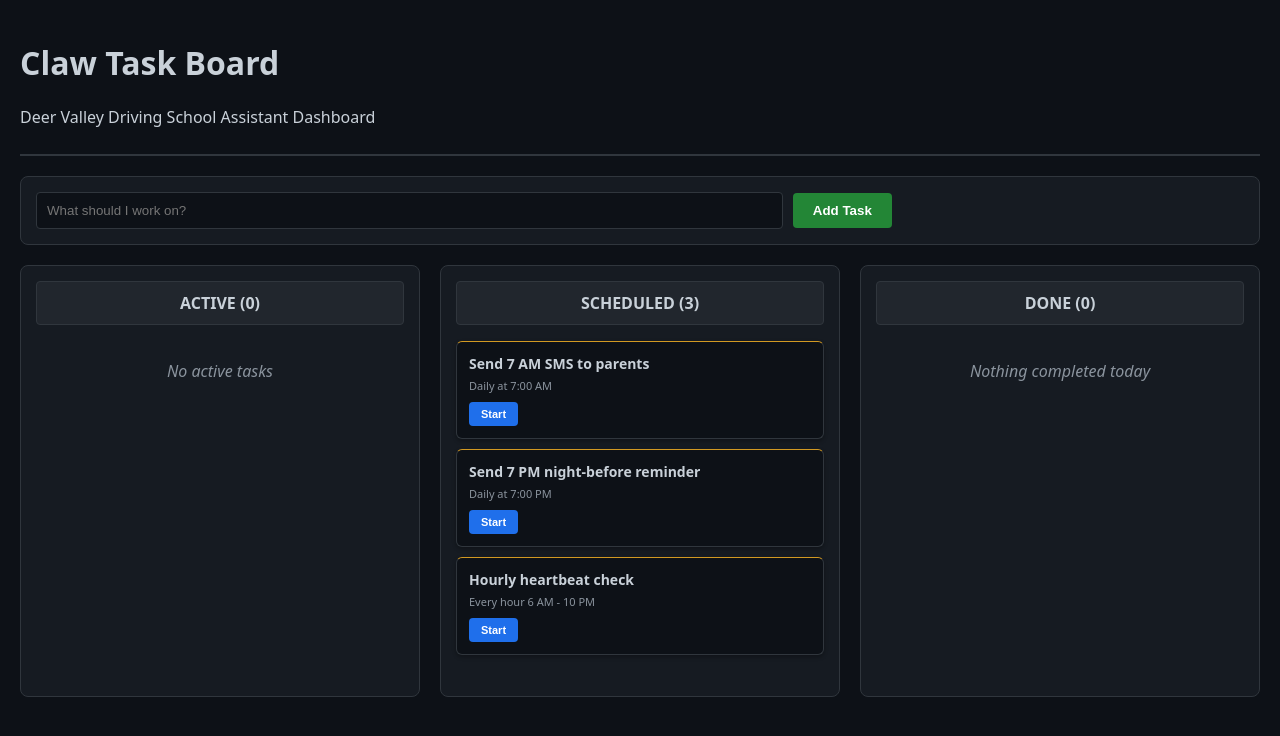
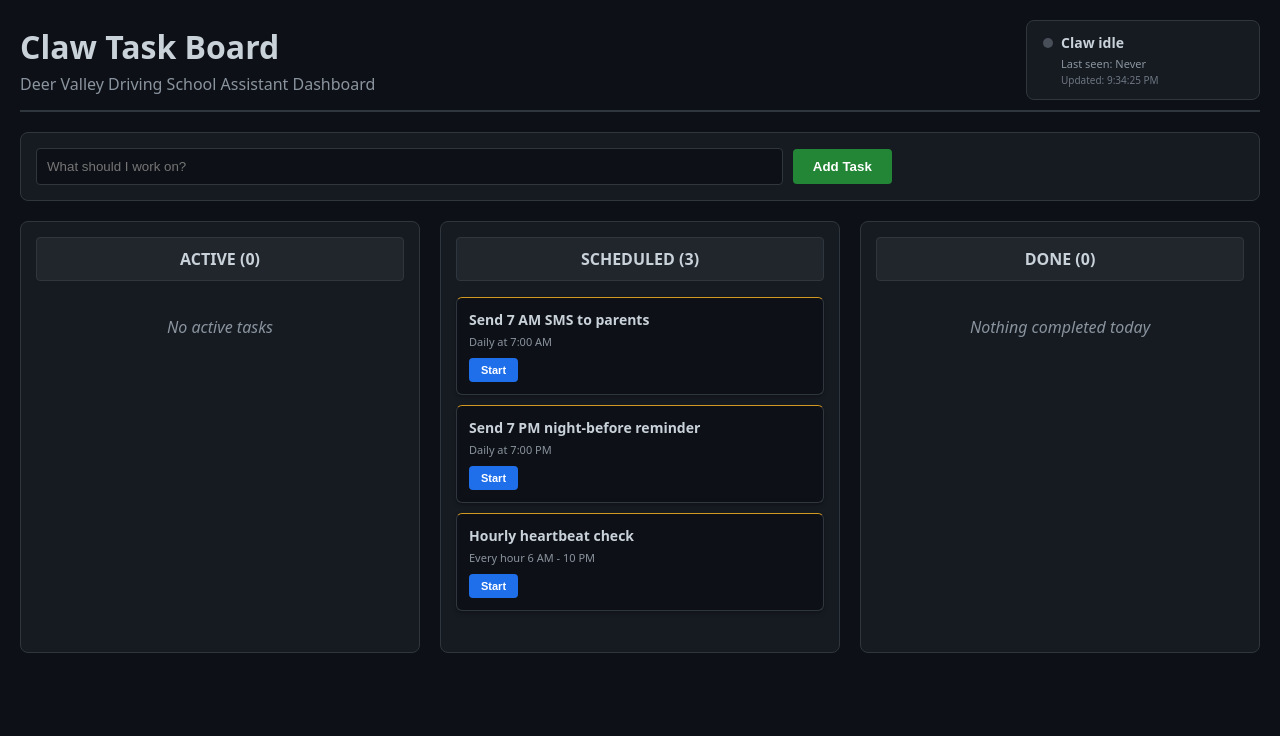
Before and after one commit to austendvds-boop/tronbot, a Next.js app in the folder assistant-board/: page / in a window 1280 px wide. Shown: the top 736 px of the page. Built offline with nearby package versions, Linux system fonts and the light colour scheme.

Commit message:
Add smart dashboard features: auto-refresh, Claw status, notifications

```diff
--- a/assistant-board/pages/index.js
+++ b/assistant-board/pages/index.js
@@ -5,10 +5,41 @@ export default function Dashboard() {
   const [tasks, setTasks] = useState({ active: [], scheduled: [], completed: [] });
   const [newTask, setNewTask] = useState('');
   const [loading, setLoading] = useState(true);
+  const [lastUpdate, setLastUpdate] = useState(Date.now());
+  const [clawStatus, setClawStatus] = useState({ active: false, lastSeen: null });
+  const [prevCompletedCount, setPrevCompletedCount] = useState(0);
+  const [newCompleted, setNewCompleted] = useState(0);
 
   useEffect(() => {
     fetchTasks();
+
+    // Auto-refresh every 30 seconds
+    const interval = setInterval(() => {
+      fetchTasks();
+    }, 30000);
+
+    return () => clearInterval(interval);
   }, []);
+
+  useEffect(() => {
+    // Track new completed tasks
+    if (tasks.completed.length > prevCompletedCount && prevCompletedCount > 0) {
+      setNewCompleted(tasks.completed.length - prevCompletedCount);
+    }
+    setPrevCompletedCount(tasks.completed.length);
+    setLastUpdate(Date.now());
+
+    // Simulate Claw activity based on recent updates
+    const fiveMinutesAgo = Date.now() - 5 * 60 * 1000;
+    if (tasks.completed.length > 0) {
+      const latestCompleted = tasks.completed[tasks.completed.length - 1];
+      if (new Date(latestCompleted.completedAt).getTime() > fiveMinutesAgo) {
+        setClawStatus({ active: true, lastSeen: new Date() });
+      } else {
+        setClawStatus({ active: false, lastSeen: new Date(latestCompleted.completedAt) });
+      }
+    }
+  }, [tasks]);
 
   const fetchTasks = async () => {
     try {
@@ -113,7 +144,60 @@ export default function Dashboard() {
       cursor: 'pointer',
       fontWeight: 'bold'
     },
-    empty: { color: '#8b949e', fontStyle: 'italic', padding: '20px', textAlign: 'center' }
+    empty: { color: '#8b949e', fontStyle: 'italic', padding: '20px', textAlign: 'center' },
+    statusBox: {
+      background: '#161b22',
+      padding: '12px 16px',
+      borderRadius: '8px',
+      border: '1px solid #30363d',
+      minWidth: '200px'
+    },
+    statusRow: {
+      display: 'flex',
+      alignItems: 'center',
+      gap: '8px',
+      marginBottom: '4px'
+    },
+    greenDot: {
+      width: '10px',
+      height: '10px',
+      borderRadius: '50%',
+      backgroundColor: '#3fb950',
+      boxShadow: '0 0 8px #3fb950',
+      animation: 'pulse 2s infinite'
+    },
+    grayDot: {
+      width: '10px',
+      height: '10px',
+      borderRadius: '50%',
+      backgroundColor: '#484f58'
+    },
+    statusText: {
+      fontWeight: 'bold',
+      fontSize: '14px',
+      color: '#c9d1d9'
+    },
+    lastSeen: {
+      fontSize: '11px',
+      color: '#8b949e',
+      marginLeft: '18px'
+    },
+    refreshTime: {
+      fontSize: '10px',
+      color: '#6e7681',
+      marginLeft: '18px',
+      marginTop: '2px'
+    },
+    notification: {
+      background: '#238636',
+      color: 'white',
+      padding: '4px 8px',
+      borderRadius: '4px',
+      fontSize: '11px',
+      fontWeight: 'bold',
+      marginTop: '8px',
+      textAlign: 'center'
+    }
   };
 
   return (
@@ -127,12 +211,40 @@ export default function Dashboard() {
             color: #c9d1d9;
           }
           html { background-color: #0d1117; }
+          @keyframes pulse {
+            0% { opacity: 1; }
+            50% { opacity: 0.5; }
+            100% { opacity: 1; }
+          }
         `}</style>
       </Head>
 
       <header style={styles.header}>
-        <h1>Claw Task Board</h1>
-        <p>Deer Valley Driving School Assistant Dashboard</p>
+        <div style={{display: 'flex', justifyContent: 'space-between', alignItems: 'center'}}>
+          <div>
+            <h1 style={{margin: 0}}>Claw Task Board</h1>
+            <p style={{margin: '5px 0 0 0', color: '#8b949e'}}>Deer Valley Driving School Assistant Dashboard</p>
+          </div>
+          <div style={styles.statusBox}>
+            <div style={styles.statusRow}>
+              <span style={clawStatus.active ? styles.greenDot : styles.grayDot}></span>
+              <span style={styles.statusText}>
+                {clawStatus.active ? 'Claw is active' : 'Claw idle'}
+              </span>
+            </div>
+            <div style={styles.lastSeen}>
+              Last seen: {clawStatus.lastSeen ? new Date(clawStatus.lastSeen).toLocaleTimeString() : 'Never'}
+            </div>
+            <div style={styles.refreshTime}>
+              Updated: {new Date(lastUpdate).toLocaleTimeString()}
+            </div>
+            {newCompleted > 0 && (
+              <div style={styles.notification} onClick={() => setNewCompleted(0)}>
+                {newCompleted} task{newCompleted > 1 ? 's' : ''} completed! (click to dismiss)
+              </div>
+            )}
+          </div>
+        </div>
       </header>
 
       {/* Add Task */}
```
